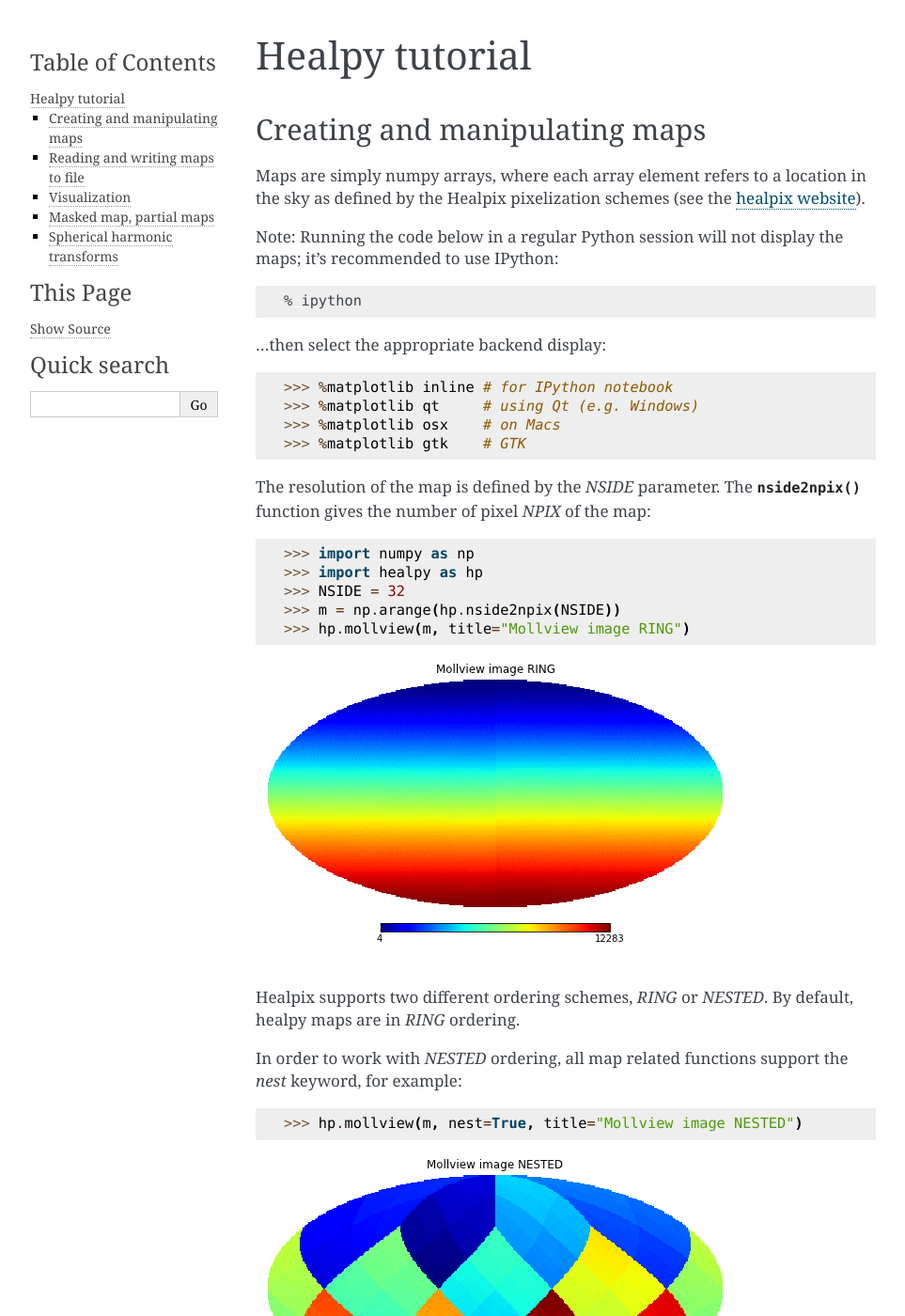
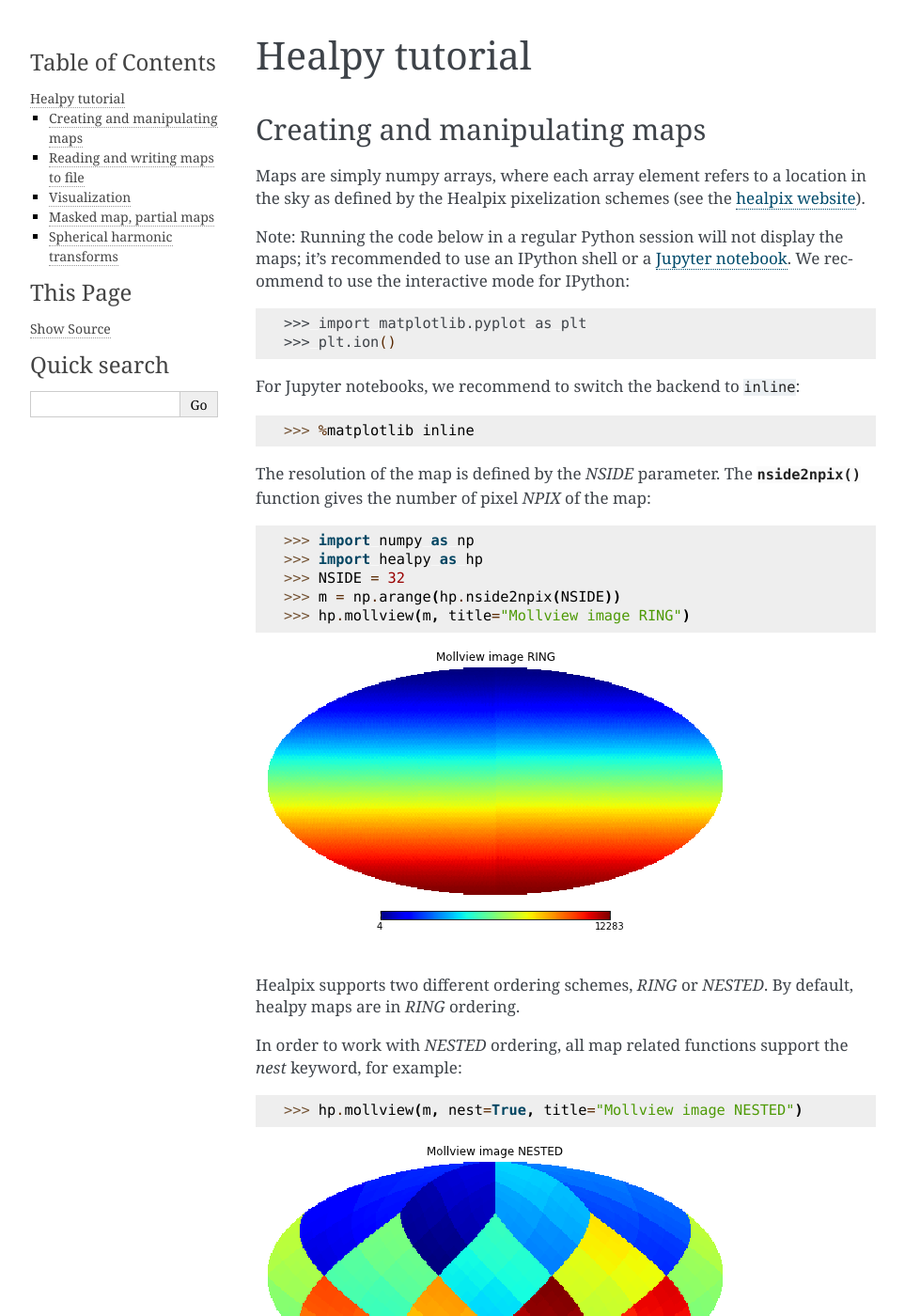
Before and after one commit to healpy/healpy, a Sphinx documentation site: the page built from doc/tutorial.rst, in a window 1280 px wide and 1400 px high. Shown: the whole window at 94% size, without its empty margins (148-1111 px from the left). Built offline with Sphinx 7.4.7, drawn with Linux system fonts in a browser that asks for light colours; some of the changed text lies outside the part shown.

Commit message:
Add download instructions for high-res WMAP data

```diff
--- a/doc/tutorial.rst
+++ b/doc/tutorial.rst
@@ -6,18 +6,17 @@ Creating and manipulating maps
 
 Maps are simply numpy arrays, where each array element refers to a location in the sky as defined by the Healpix pixelization schemes (see the `healpix website`_).
 
-Note: Running the code below in a regular Python session will not display the maps; it's recommended to use IPython:
+Note: Running the code below in a regular Python session will not display the maps; it's recommended to use an IPython shell or a `Jupyter notebook <https://jupyter.org/install>`_.
+We recommend to use the interactive mode for IPython:
 
 .. code-block:: bash
 
-    % ipython
+    >>> import matplotlib.pyplot as plt
+    >>> plt.ion()
 
-...then select the appropriate backend display:
+For Jupyter notebooks, we recommend to switch the backend to ``inline``:
 
->>> %matplotlib inline # for IPython notebook
->>> %matplotlib qt     # using Qt (e.g. Windows)
->>> %matplotlib osx    # on Macs
->>> %matplotlib gtk    # GTK
+>>> %matplotlib inline
 
 The resolution of the map is defined by the *NSIDE* parameter. The :py:func:`~healpy.pixelfunc.nside2npix` function gives the number of pixel *NPIX* of the map:
 
@@ -42,9 +41,15 @@ In order to work with *NESTED* ordering, all map related functions support the `
 Reading and writing maps to file
 --------------------------------
 
-Maps are read with the :py:func:`~healpy.fitsfunc.read_map` function:
+For the following section, it is required to download larger maps by running the script located at
 
->>> wmap_map_I = hp.read_map('../healpy/test/data/wmap_band_imap_r9_7yr_W_v4.fits')
+``healpy/healpy/test/data/get_wmaps_data.sh``
+
+This will download the higher resolution WMAP data into the current directory.
+
+Maps are then read with the :py:func:`~healpy.fitsfunc.read_map` function:
+
+>>> wmap_map_I = hp.read_map('wmap_band_iqumap_r9_7yr_W_v4.fits')
 
 By default, input maps are converted to *RING* ordering, if they are in *NESTED* ordering. You can otherwise specify `nest=True` to retrieve a map is NESTED ordering, or `nest=None` to keep the ordering unchanged.
 
@@ -59,10 +64,10 @@ Visualization
 
 Mollweide projection with :py:func:`~healpy.visufunc.mollview` is the most common visualization tool for HEALPIX maps. It also supports coordinate transformation:
 
->>> hp.mollview(wmap_map_I, coord=['G','E'], title='Histogram equalized Ecliptic', unit='mK', norm='hist', min=-1,max=1, xsize=2000)
+>>> hp.mollview(wmap_map_I, coord=['G','E'], title='Histogram equalized Ecliptic', unit='mK', norm='hist', min=-1, max=1,)
 >>> hp.graticule()
 
-`coord` does galactic to ecliptic coordinate transformation, `norm='hist'` sets a histogram equalized color scale and `xsize` increases the size of the image. :py:func:`~healpy.visufunc.graticule` adds meridians and parallels.
+`coord` does Galactic to ecliptic coordinate transformation, `norm='hist'` sets a histogram equalized color scale and `xsize` increases the size of the image. :py:func:`~healpy.visufunc.graticule` adds meridians and parallels.
 
 .. image:: static/wmap_histeq_ecl.png
 
@@ -94,7 +99,6 @@ By convention the mask is 0 where the data are masked, while numpy defines data
 filling a masked array fills in the `UNSEEN` value and return a standard array that can be used by `mollview`.
 `compressed()` instead removes all the masked pixels and returns a standard array that can be used for examples by the matplotlib `hist()` function:
 
->>> import matplotlib.pyplot as plt
 >>> plt.hist(wmap_map_I_masked.compressed(), bins = 1000)
 
 Spherical harmonic transforms
```
Also changed, not shown: other parts of doc/tutorial.rst (+1 -1 lines).
